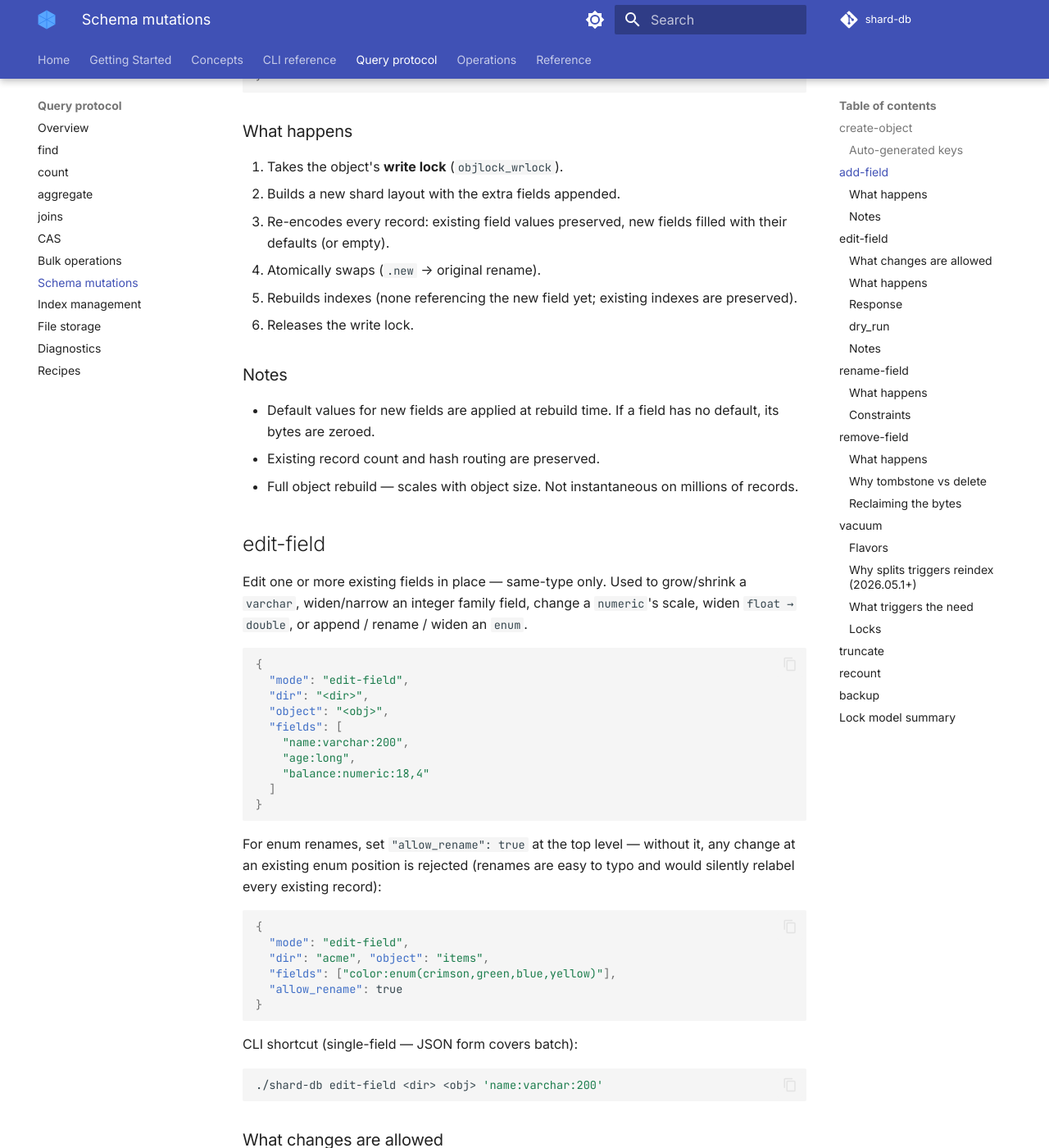
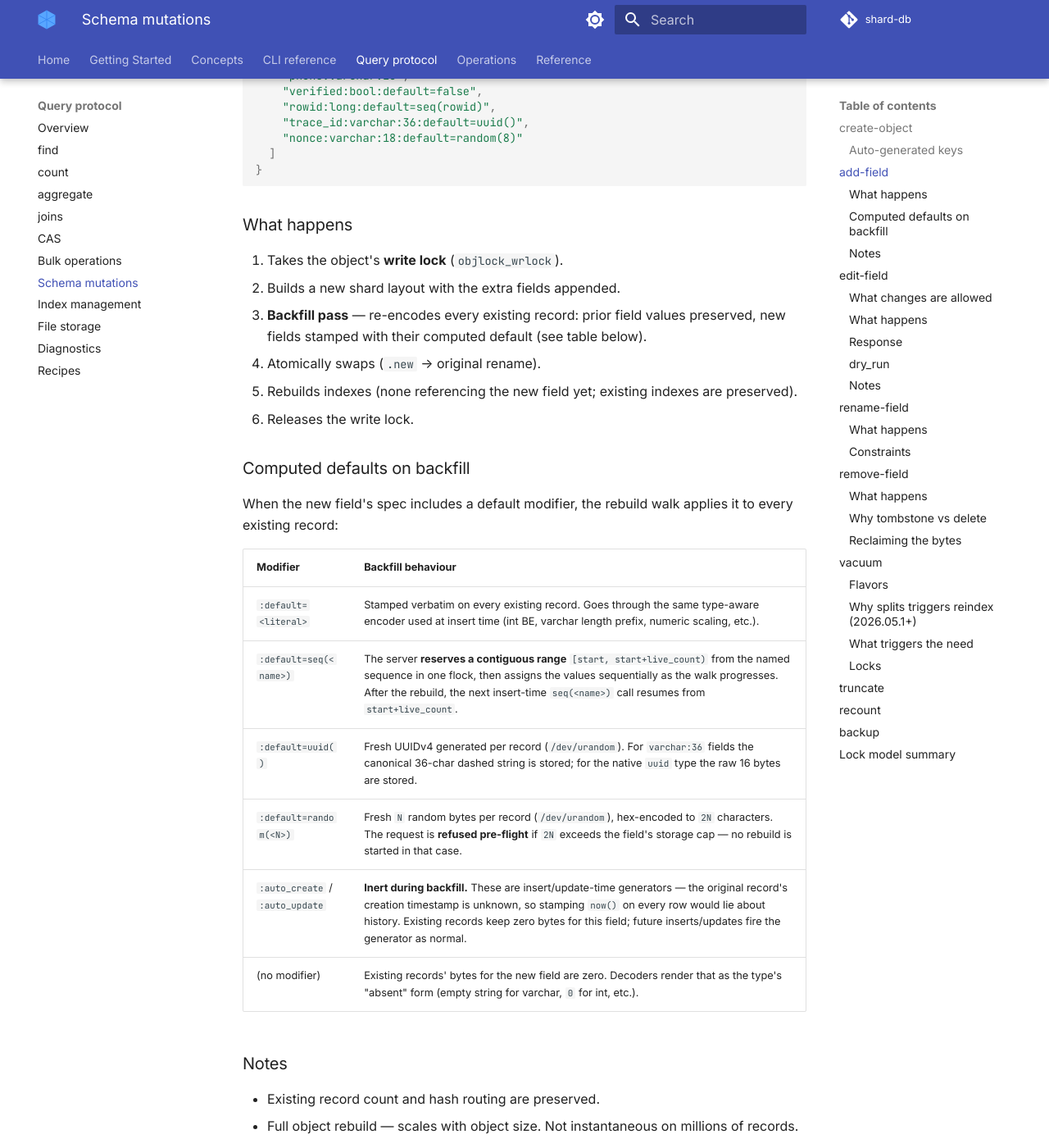
Before and after one commit to sayyiditow/shard-db, an MkDocs documentation site: the page built from docs/query-protocol/schema-mutations.md, in a window 1280 px wide and 1400 px high, scrolled down 3913 px. Shown: the whole window at 82% size. Built offline with MkDocs 1.6.1 and Material for MkDocs 9.7.7, drawn with Linux system fonts in a browser that asks for light colours; comment, search, counter and statistics services are not loaded; some of the changed text lies outside the part shown.

Commit message:
docs(schema-mutations): document computed-default backfill on add-field
Adds the per-default-kind backfill semantics table to ## add-field:
literal stamped verbatim, seq() reserves contiguous range, uuid()
generates per record, random(N) refused pre-flight if 2N exceeds
storage. Calls out :auto_create / :auto_update as inert during
backfill (insert/update-time generators don't backfill history).

Updates ## edit-field's notes to explicitly say that changing
:default / :auto_* modifiers is now allowed and affects FUTURE
inserts only (closes the previous "currently no way to change a
default" caveat that the same-day edit-field PR documented as a
followup). Adds a one-line recipe for callers who want a one-shot
backfill of an existing field's value: add-field <new> + bulk-update
+ remove-field <old>.

Co-Authored-By: Claude Opus 4.7 (1M context) <noreply@anthropic.com>

````diff
--- a/docs/query-protocol/schema-mutations.md
+++ b/docs/query-protocol/schema-mutations.md
@@ -120,7 +120,13 @@ Append new fields to an existing object.
   "mode": "add-field",
   "dir": "<dir>",
   "object": "<obj>",
-  "fields": ["phone:varchar:20","verified:bool:default=false"]
+  "fields": [
+    "phone:varchar:20",
+    "verified:bool:default=false",
+    "rowid:long:default=seq(rowid)",
+    "trace_id:varchar:36:default=uuid()",
+    "nonce:varchar:18:default=random(8)"
+  ]
 }
 ```
 
@@ -128,16 +134,29 @@ Append new fields to an existing object.
 
 1. Takes the object's **write lock** (`objlock_wrlock`).
 2. Builds a new shard layout with the extra fields appended.
-3. Re-encodes every record: existing field values preserved, new fields filled with their defaults (or empty).
+3. **Backfill pass** — re-encodes every existing record: prior field values preserved, new fields stamped with their computed default (see table below).
 4. Atomically swaps (`.new` → original rename).
 5. Rebuilds indexes (none referencing the new field yet; existing indexes are preserved).
 6. Releases the write lock.
 
+### Computed defaults on backfill
+
+When the new field's spec includes a default modifier, the rebuild walk applies it to every existing record:
+
+| Modifier | Backfill behaviour |
+|---|---|
+| `:default=<literal>` | Stamped verbatim on every existing record. Goes through the same type-aware encoder used at insert time (int BE, varchar length prefix, numeric scaling, etc.). |
+| `:default=seq(<name>)` | The server **reserves a contiguous range** `[start, start+live_count)` from the named sequence in one flock, then assigns the values sequentially as the walk progresses. After the rebuild, the next insert-time `seq(<name>)` call resumes from `start+live_count`. |
+| `:default=uuid()` | Fresh UUIDv4 generated per record (`/dev/urandom`). For `varchar:36` fields the canonical 36-char dashed string is stored; for the native `uuid` type the raw 16 bytes are stored. |
+| `:default=random(<N>)` | Fresh `N` random bytes per record (`/dev/urandom`), hex-encoded to `2N` characters. The request is **refused pre-flight** if `2N` exceeds the field's storage cap — no rebuild is started in that case. |
+| `:auto_create` / `:auto_update` | **Inert during backfill.** These are insert/update-time generators — the original record's creation timestamp is unknown, so stamping `now()` on every row would lie about history. Existing records keep zero bytes for this field; future inserts/updates fire the generator as normal. |
+| (no modifier) | Existing records' bytes for the new field are zero. Decoders render that as the type's "absent" form (empty string for varchar, `0` for int, etc.). |
+
 ### Notes
 
-- Default values for new fields are applied at rebuild time. If a field has no default, its bytes are zeroed.
 - Existing record count and hash routing are preserved.
 - Full object rebuild — scales with object size. Not instantaneous on millions of records.
+- Sequence allocation is exact at walk start: the live count is read from the kf-header summary on the legacy slotcask handle, which is the authoritative source of record counts in v2.
 
 ## edit-field
 
@@ -223,7 +242,8 @@ Pass `"dry_run":true` to run every validation step (cross-type refusal, FT_ENUM
 
 ### Notes
 
-- **Default modifier carry-through**: when a new edit spec OMITS `:default=...` / `:auto_create` / `:auto_update`, the modifier from the OLD `fields.conf` line is preserved. `edit-field age:long` against an existing `age:int:default=42` keeps `:default=42`. Today there is no way to *change* a default via `edit-field` because the upstream field-line parser rejects spec strings carrying defaults — pair `add-field` + `remove-field` to swap a default.
+- **Default modifier carry-through**: when a new edit spec OMITS `:default=...` / `:auto_create` / `:auto_update`, the modifier from the OLD `fields.conf` line is preserved — `edit-field age:long` against an existing `age:int:default=42` keeps `:default=42`.
+- **Changing a default**: include the new modifier on the edit spec, e.g. `edit-field age:int:default=99`. Supported forms: `:default=<literal>`, `:default=seq(<name>)`, `:default=uuid()`, `:default=random(N)`, `:auto_create`, `:auto_update`. The new modifier affects **future inserts only** — existing records keep their stored values. For a one-shot backfill of existing records, use `add-field <new-name>` with the modifier, then `bulk-update` and `remove-field <old-name>`.
 - **Indexed fields**: a varchar grow that doesn't shrink content, an integer widen, or any encoding-changing edit on an indexed field rebuilds only that index (smart reindex). Queries on the indexed field continue to resolve to the same records post-edit.
 - Full object rebuild — scales with object size, not slot count. Not instantaneous on millions of records. Holds the wrlock for the duration.
 
````
